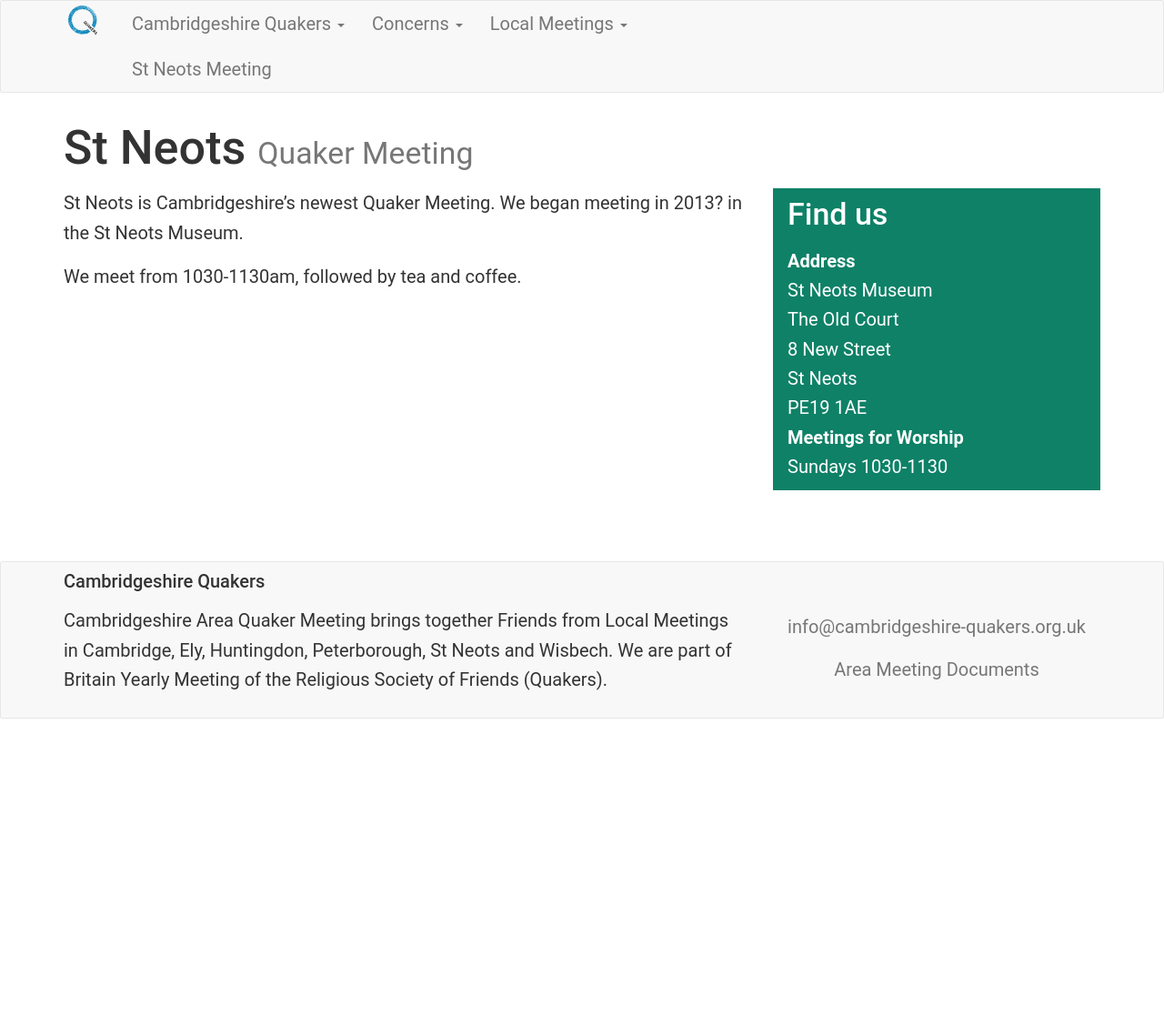
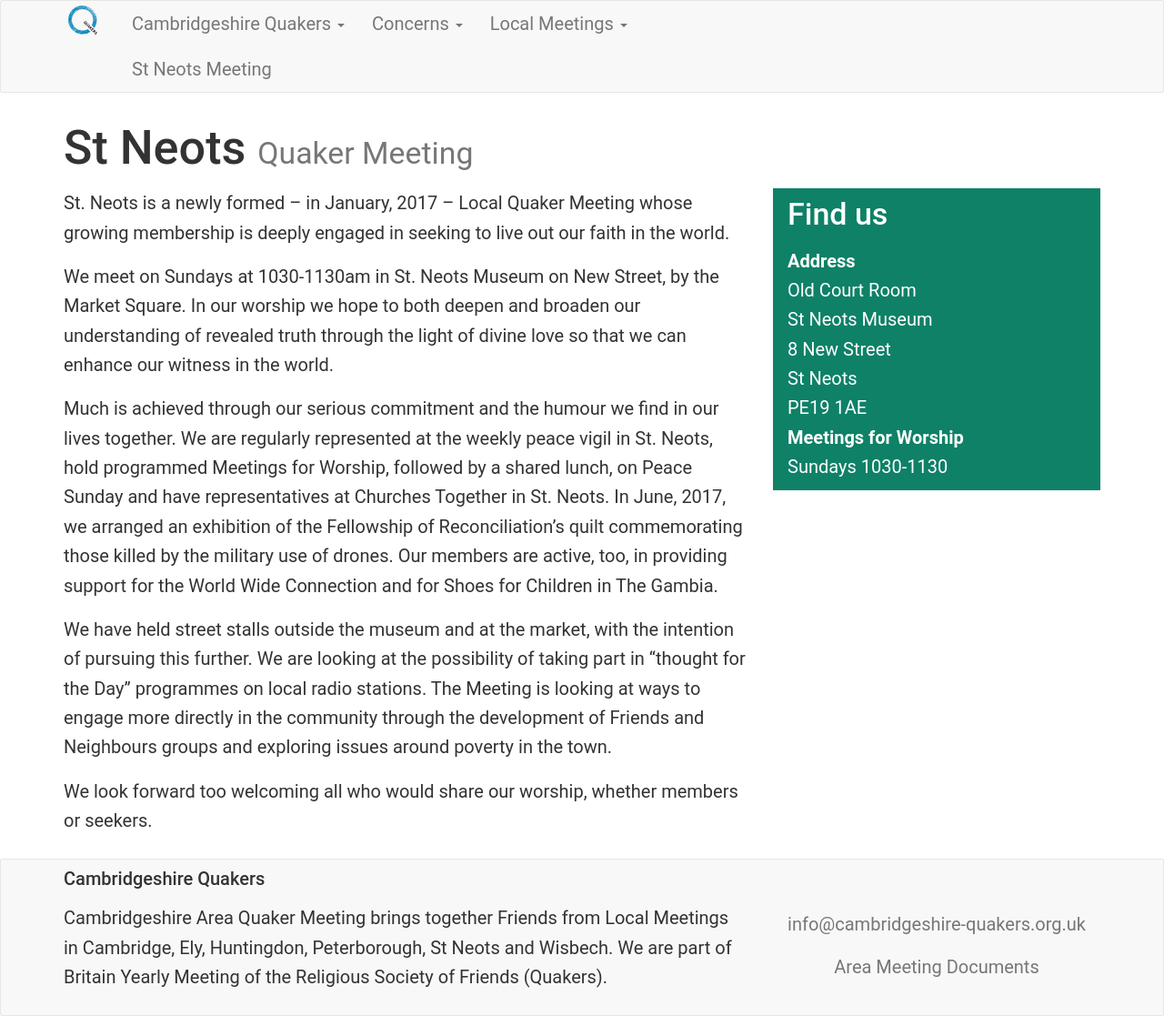
Before and after one commit to CambridgeshireQuakers/test, a Jekyll site: the page built from _meetings/st-neots.md, in a window 1280 px wide. Shown: the whole page at 91% size. Built offline with Jekyll 4.4.1, drawn with Linux system fonts in a browser that asks for light colours; before the commit the page ends 900 px from its top, so only the background shows below that.

Commit message:
Added description for St Neots

```diff
--- a/_meetings/st-neots.md
+++ b/_meetings/st-neots.md
@@ -3,13 +3,19 @@
 meeting: st-neots
 shortTitle: St Neots
 address: |
+  Old Court Room
   St Neots Museum
-  The Old Court
   8 New Street
   St Neots
   PE19 1AE
 ---
 
-St Neots is Cambridgeshire’s newest Quaker Meeting. We began meeting in 2013? in the St Neots Museum.
+St. Neots is a newly formed – in January, 2017 – Local Quaker Meeting whose growing membership is deeply engaged in seeking to live out our faith in the world.
 
-We meet from 1030-1130am, followed by tea and coffee.
+We meet on Sundays at 1030-1130am in St. Neots Museum on New Street, by the Market Square. In our worship we hope to both deepen and broaden our understanding of revealed truth through the light of divine love so that we can enhance our witness in the world.
+
+Much is achieved through our serious commitment and the humour we find in our lives together. We are regularly represented at the weekly peace vigil in St. Neots, hold programmed Meetings for Worship, followed by a shared lunch, on Peace Sunday and have representatives at Churches Together in St. Neots. In June, 2017, we arranged an exhibition of the Fellowship of Reconciliation’s quilt commemorating those killed by the military use of drones. Our members are active, too, in providing support for the World Wide Connection and for Shoes for Children in The Gambia.
+
+We have held street stalls outside the museum and at the market, with the intention of pursuing this further. We are looking at the possibility of taking part in “thought for the Day” programmes on local radio stations. The Meeting is looking at ways to engage more directly in the community through the development of Friends and Neighbours groups and exploring issues around poverty in the town.
+
+We look forward too welcoming all who would share our worship, whether members or seekers.
```
